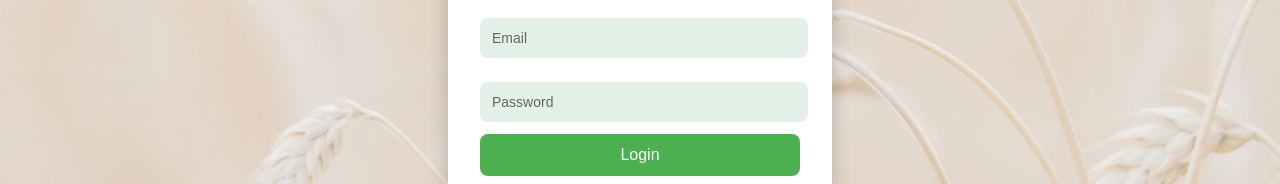
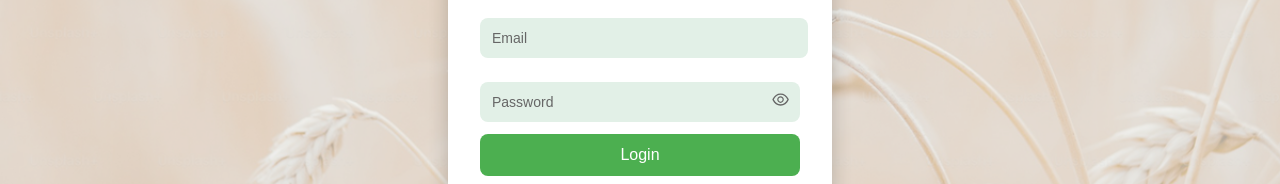
Before and after one commit to bettyhabtesh/wheat, a React (Create React App) app: page /login in a window 1280 px wide. Shown: the part 345-529 px from the top of the page. Built offline with nearby package versions, Linux system fonts and the light colour scheme.

Commit message:
Updated-Dashboard

```diff
--- a/src/App.css
+++ b/src/App.css
@@ -112,6 +112,25 @@
   padding: 20px;
   font-family: "Inter", sans-serif;
 }
+.password-container {
+  position: relative;
+  display: flex;
+  align-items: center;
+}
+
+.password-container input {
+  width: 100%;
+  padding-right: 40px; /* space for the icon */
+}
+
+.toggle-password {
+  position: absolute;
+  right: 10px;
+  cursor: pointer;
+  color: #666;
+  font-size: 1.2rem;
+}
+
 
 /* Dashboard Title */
 .dashboard-title {
--- a/src/pages/Login.jsx
+++ b/src/pages/Login.jsx
@@ -6,7 +6,7 @@
 import backgroundImage from "../Assets/sende.png";
 import { login, setAuthToken } from "../services/authService";
 import LoadingSpinner from "../components/LoadingSpinner";
-
+import { AiOutlineEye, AiOutlineEyeInvisible } from "react-icons/ai";
 
 function Sende({ onLogin }) {
   const [email, setEmail] = useState("");
@@ -14,6 +14,8 @@
   const [error, setError] = useState(""); // For displaying errors
   const navigate = useNavigate();
   const [loading, setLoading] = useState(false);
+  const [showPassword, setShowPassword] = useState(false);
+
 
 
   const handleLogin = async (e) => {
@@ -33,7 +35,7 @@
       const errorMsg =
         error.response?.data?.detail ||
         error.response?.data?.message ||
-        "Login failed. Please try again.";
+        "Incorrect Username or Password. Please try again.";
       setError(errorMsg);
     } finally {
       setLoading(false); // stop loading
@@ -65,13 +67,23 @@
           onChange={(e) => setEmail(e.target.value)}
           required
         />
+       <div className="password-container">
   <input
-          type="password"
+    type={showPassword ? "text" : "password"}
     placeholder="Password"
     value={password}
     onChange={(e) => setPassword(e.target.value)}
     required
   />
+  <span
+  className="toggle-password"
+  onClick={() => setShowPassword((prev) => !prev)}
+>
+  {showPassword ? <AiOutlineEyeInvisible /> : <AiOutlineEye />}
+</span>
+
+</div>
+
         <button type="submit">Login</button>
       </form>
     </div>
```
Lines whose indentation alone changed are shown as unchanged.
